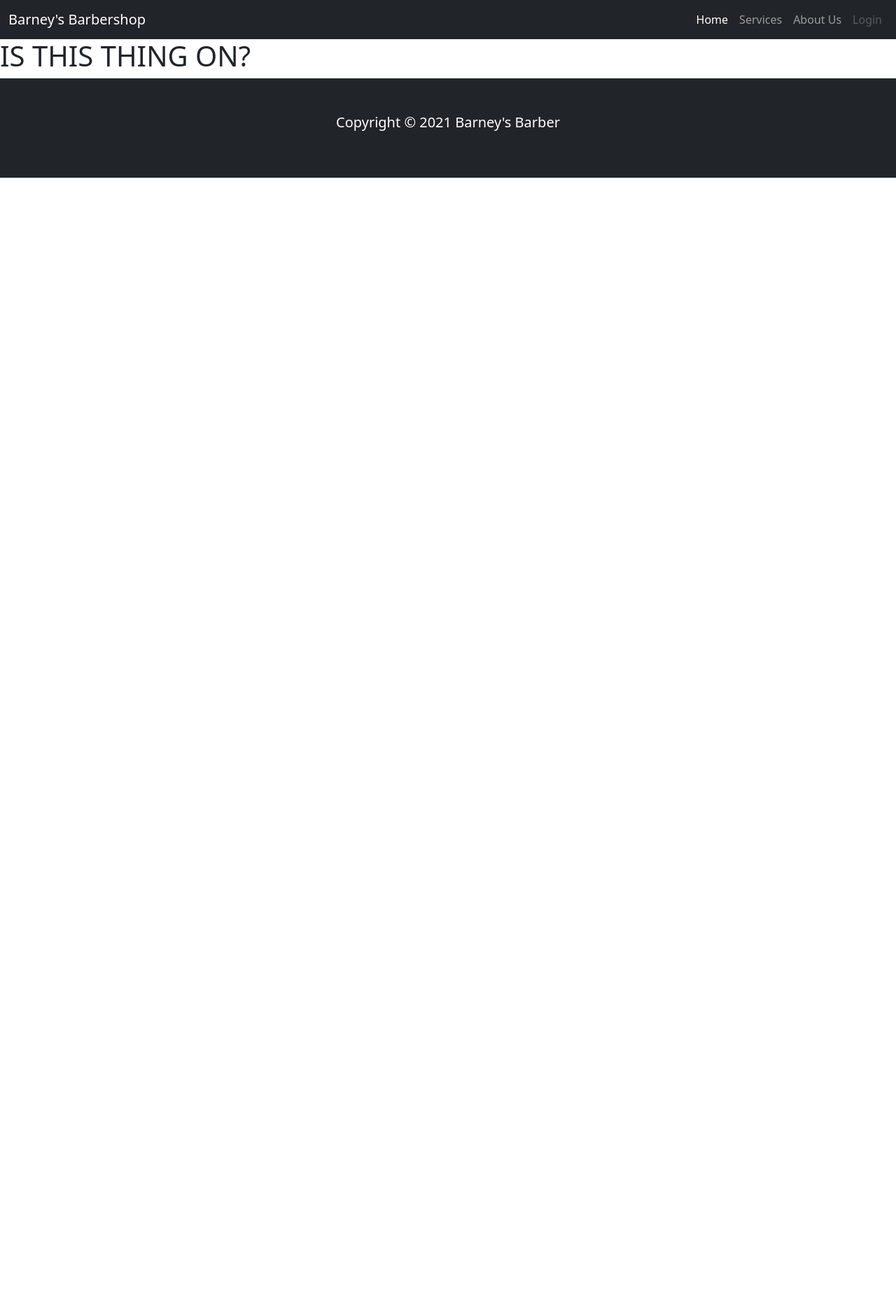
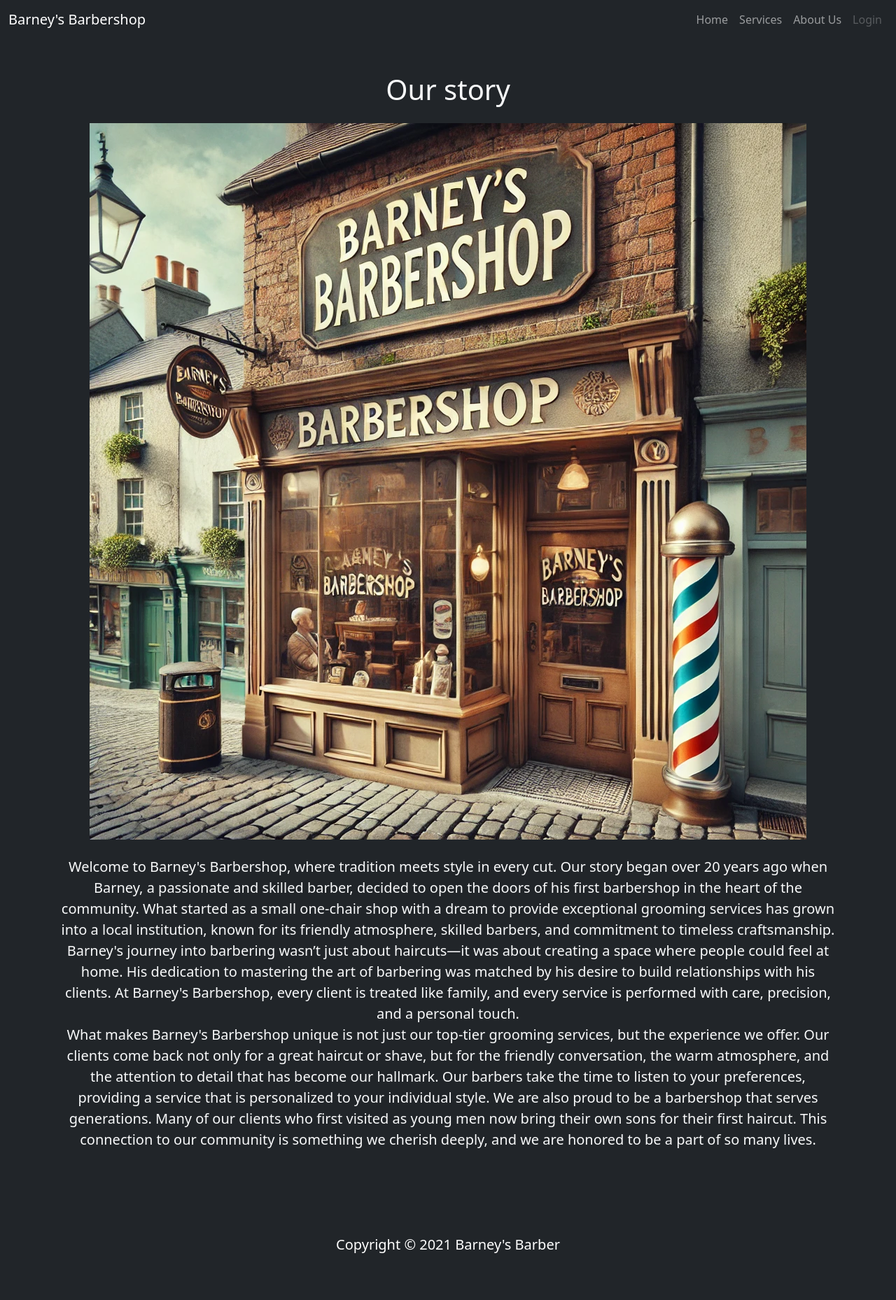
Before and after one commit to JasonHorgan/barbershop-pp4, a Django app: page /about/ in a window 1280 px wide. Shown: the whole page at 70% size. Before the commit the page ends 254 px from the top, so only its background shows below. Run offline with Django 4.2, Linux system fonts and the light colour scheme.

Commit message:
updating content of about us page

```diff
--- a/templates/about.html
+++ b/templates/about.html
@@ -5,7 +5,37 @@
 
 {% block content %}
 
-<h1> IS THIS THING ON?</h1>
+<section class="bg-dark text-light p-5 text-center">
+    <h1> Our story </h1>
+    <div class="container bg-custom mt-4">
+        <img class="w-90 mx-auto img-fluid" id="hero" src="/static/images/barneys_shop.webp"
+            alt="AI generated image of a barbershop">
+        <p class="lead my-4">
+            Welcome to Barney's Barbershop, where tradition meets style in every cut. Our story began over 20 years ago
+            when Barney, a passionate and skilled barber, decided to open the doors of his first barbershop in the heart
+            of the community. What started as a small one-chair shop with a dream to provide exceptional grooming
+            services has grown into a local institution, known for its friendly atmosphere, skilled barbers, and
+            commitment to timeless craftsmanship.
+
+            Barney's journey into barbering wasn’t just about haircuts—it was about creating a space where people could
+            feel at home. His dedication to mastering the art of barbering was matched by his desire to build
+            relationships with his clients. At Barney's Barbershop, every client is treated like family, and every
+            service is performed with care, precision, and a personal touch.
+            <br>
+            What makes Barney's Barbershop unique is not just our top-tier grooming services, but the experience we
+            offer. Our clients come back not only for a great haircut or shave, but for the friendly conversation, the
+            warm atmosphere, and the attention to detail that has become our hallmark. Our barbers take the time to
+            listen to your preferences, providing a service that is personalized to your individual style.
+
+            We are also proud to be a barbershop that serves generations. Many of our clients who first visited as young
+            men now bring their own sons for their first haircut. This connection to our community is something we
+            cherish deeply, and we are honored to be a part of so many lives.
+
+        </p>
+    </div>
+
+
+</section>
 
 
 
--- a/templates/base.html
+++ b/templates/base.html
@@ -36,7 +36,7 @@
             <div class="collapse navbar-collapse" id="navbarNav">
                 <ul class="navbar-nav ms-auto">
                     <li class="nav-item">
-                        <a class="nav-link active" aria-current="page" href="{% url 'home' %}">Home</a>
+                        <a class="nav-link" aria-current="page" href="{% url 'home' %}">Home</a>
                     </li>
                     <li class="nav-item">
                         <a class="nav-link" href="{% url 'services' %}">Services</a>
--- a/templates/services.html
+++ b/templates/services.html
@@ -12,6 +12,7 @@
                 <img src="/static/images/haircut.jpeg" alt="Photo of a man getting a haircut" class="card-img-top">
                 <div class="card-body">
                     <h5 class="card-body">Haircut</h5>
+                    <h6>€25</h6>
                     <p class="card-text">
                         At Barney's Barbers, we believe a great haircut is the foundation of every man's style. Our
                         expert barbers are skilled in the latest techniques, ensuring a sharp, clean cut that suits your
@@ -31,6 +32,7 @@
                     class="card-img-top">
                 <div class="card-body">
                     <h5 class="card-body">Beard Trim</h5>
+                    <h6>€20</h6>
                     <p class="card-text">
                         At Barney's Barbers, a well-groomed beard is more than just facial hair—it's a statement. Our
                         skilled barbers offer expert beard trimming services to keep your beard looking sharp and
@@ -50,14 +52,14 @@
                     class="card-img-top">
                 <div class="card-body">
                     <h5 class="card-body">Razor Shave</h5>
+                    <h6>€30</h6>
                     <p class="card-text">
                         Experience the ultimate in grooming with a traditional razor shave at Barney's Barbers. Our
                         master barbers bring back the timeless art of the straight razor, delivering a close,
                         comfortable shave with precision and care. Begin with a relaxing hot towel treatment to soften
                         your skin, followed by a smooth shave using only the finest blades and products. Whether you're
                         preparing for a special occasion or simply treating yourself, our razor shave service leaves
-                        your skin feeling refreshed, rejuvenated, and impeccably smooth. Indulge in the tradition of a
-                        classic shave at Barney's Barbers—where every shave is a work of art.
+                        your skin feeling refreshed, rejuvenated, and impeccably smooth.
                     </p>
                     <a href="#" class="btn btn-primary">Book Now!</a>
                 </div>
```
Also changed, not shown: static/images/barneys_shop.webp (added).
